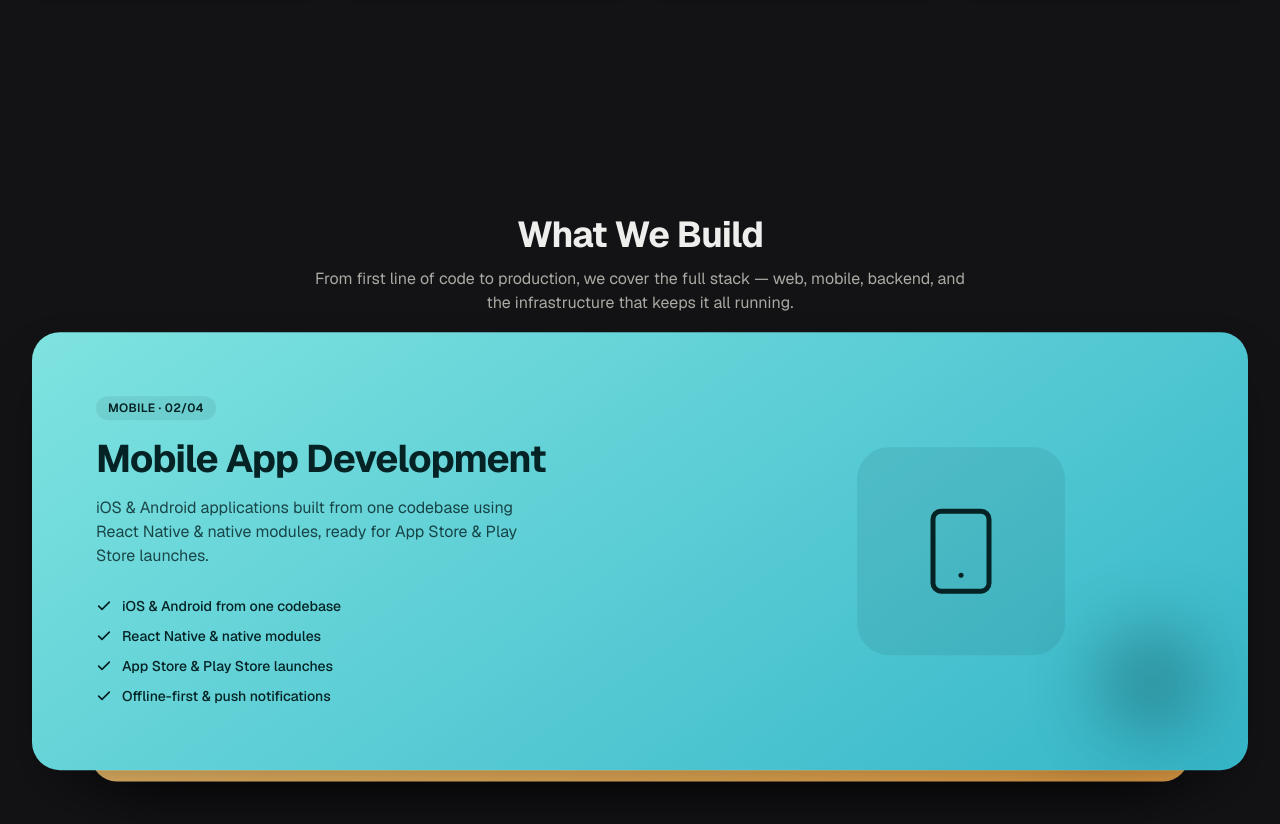
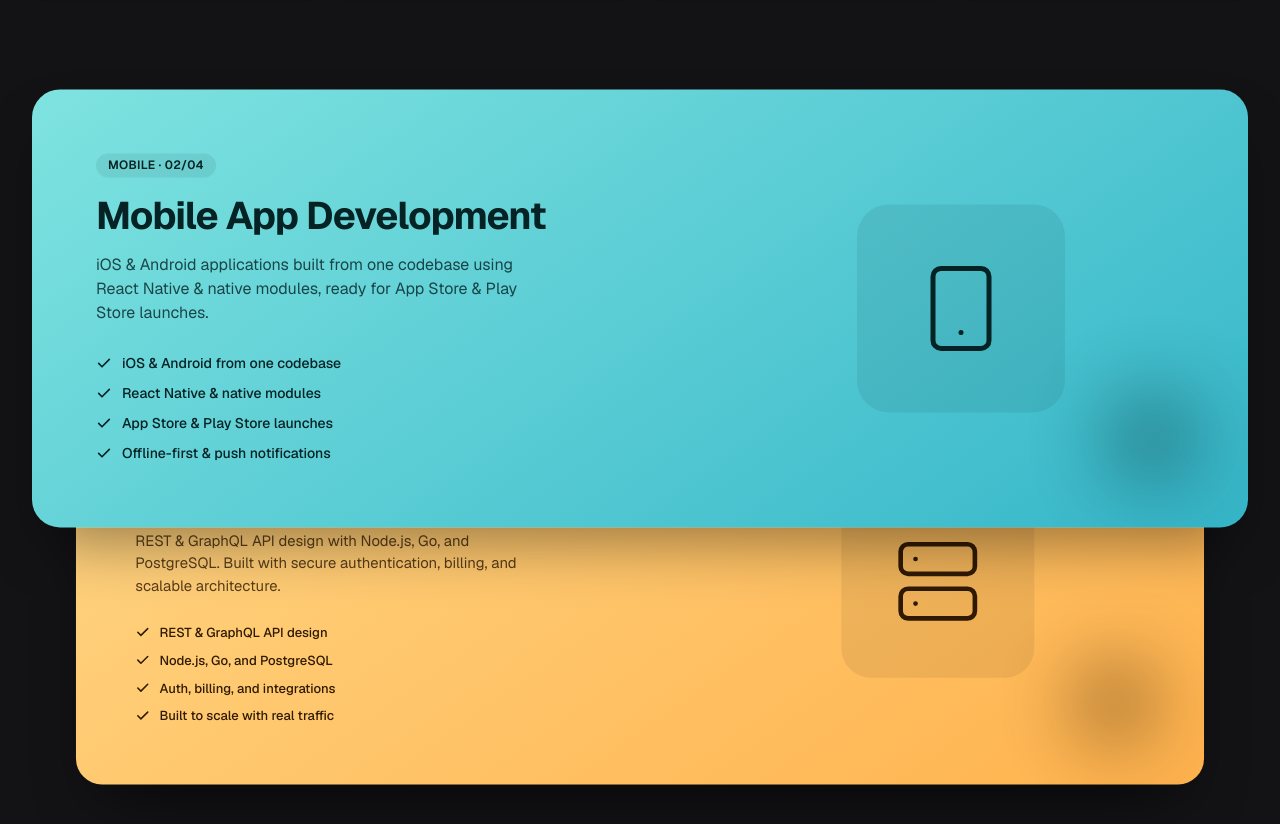
Before and after one commit to KompileX/KompileX_Landing_Page, a Next.js app: page / in a window 1280 px wide. Shown: the part 1714-2538 px from the top of the page. Built offline with nearby package versions, Linux system fonts and the light colour scheme.

Commit message:
industries we build and faq section removed

```diff
--- a/app/page.tsx
+++ b/app/page.tsx
@@ -4,8 +4,6 @@
 import StackSection from '@/components/StackSection'
 import HowItWorksSection from '@/components/WhyChooseUs'
 import CaseStudiesSection from '@/components/CaseStudiesSection'
-import UseCasesSection from '@/components/UseCasesSection'
-import FAQSection from '@/components/FAQSection'
 import ContactSection from '@/components/ContactSection'
 import Footer from '@/components/Footer'
 import { ToastProvider } from '@/components/Toast'
@@ -22,8 +20,6 @@
           <StackSection />
           <HowItWorksSection />
           <CaseStudiesSection />
-          <UseCasesSection />
-          <FAQSection />
           <ContactSection />
         </main>
       </div>
--- a/components/FAQSection.tsx
+++ /dev/null
@@ -1,82 +0,0 @@
-"use client"
-
-import {
-  Accordion,
-  AccordionContent,
-  AccordionItem,
-  AccordionTrigger,
-} from "@/components/ui/accordion"
-import { motion } from "motion/react"
-
-const faqs = [
-  {
-    question: "How do you scope a new project?",
-    answer:
-      "We start with a discovery call to understand your goals, users, and constraints. From there we put together a written scope with milestones and a timeline before any code gets written, so everyone agrees on what \"done\" looks like.",
-  },
-  {
-    question: "What's your typical project timeline?",
-    answer:
-      "It depends on scope, but most engagements run from a few weeks for a focused build to a few months for a full product. We work in short iterations and share progress continuously rather than disappearing until launch day.",
-  },
-  {
-    question: "Do you work with early-stage startups or only established companies?",
-    answer:
-      "Both. We regularly help startups go from idea to MVP, and we also work with established teams who need extra engineering capacity or a specific system built and integrated into what they already have.",
-  },
-  {
-    question: "Do you sign NDAs and handle IP properly?",
-    answer:
-      "Yes. We're happy to sign an NDA before any detailed discussion, and all code and IP produced for a client project belongs to that client once the engagement is paid in full.",
-  },
-  {
-    question: "Do you offer support after launch?",
-    answer:
-      "Yes — we don't disappear after deployment. We offer ongoing support and maintenance retainers, and since our team built the system, we already know it well when something needs fixing or extending.",
-  },
-]
-
-export default function FAQSection() {
-  return (
-    <motion.section
-      id="faq"
-      initial={{ y: 20, opacity: 0 }}
-      whileInView={{ y: 0, opacity: 1 }}
-      viewport={{ once: true }}
-      transition={{ duration: 0.5, delay: 0.5, type: "spring", bounce: 0 }}
-      className="relative w-full max-w-screen-xl mx-auto px-4 py-14 lg:py-20 gap-5 md:px-8 flex flex-col justify-center items-center"
-    >
-      {/* Blue glow background - left side */}
-      <div className="w-full h-full absolute top-0 flex justify-end items-center pointer-events-none">
-        <div className="w-3/4 flex justify-center items-center">
-          <div className="w-12 h-[600px] bg-light blur-[70px] rounded-3xl -rotate-[15deg] sm:-rotate-[35deg] will-change-transform" />
-        </div>
-      </div>
-
-      <div className="flex flex-col gap-3 justify-center items-center">
-        <h4 className="text-3xl font-bold sm:text-4xl bg-gradient-to-b from-foreground to-muted-foreground text-transparent bg-clip-text">
-          FAQ
-        </h4>
-        <p className="max-w-xl text-center text-sm bg-gradient-to-b from-foreground to-muted-foreground text-transparent bg-clip-text">
-          Everything you need to know about working with KompileX.
-        </p>
-      </div>
-      <div className="flex w-full max-w-2xl">
-        <Accordion type="multiple" className="w-full">
-          {faqs.map((faq, index) => (
-            <AccordionItem
-              key={index}
-              value={`item-${index}`}
-              className="text-muted-foreground"
-            >
-              <AccordionTrigger className="text-left">
-                {faq.question}
-              </AccordionTrigger>
-              <AccordionContent>{faq.answer}</AccordionContent>
-            </AccordionItem>
-          ))}
-        </Accordion>
-      </div>
-    </motion.section>
-  )
-}
--- a/components/UseCasesSection.tsx
+++ /dev/null
@@ -1,171 +0,0 @@
-'use client'
-
-import { Card, CardContent } from '@/components/ui/card'
-import { Badge } from '@/components/ui/badge'
-import { motion } from 'motion/react'
-import { Rocket, Landmark, HeartPulse, ShoppingCart, GraduationCap, Building2, CheckIcon } from 'lucide-react'
-
-const useCases = [
-  {
-    icon: Rocket,
-    title: 'Startups & SaaS',
-    badge: 'Startups',
-    color: 'text-foreground',
-    bg: 'bg-muted',
-    border: 'border-border',
-    items: [
-      'MVP to production in weeks, not months',
-      'Fractional CTO-style technical guidance',
-      'Scalable architecture from day one',
-      'Fast iteration as requirements evolve',
-    ],
-  },
-  {
-    icon: Landmark,
-    title: 'Fintech',
-    badge: 'Fintech',
-    color: 'text-foreground',
-    bg: 'bg-muted',
-    border: 'border-border',
-    items: [
-      'Secure payment & ledger systems',
-      'Compliance-aware data handling',
-      'Auditable transaction pipelines',
-      'Integrations with banking & payment APIs',
-    ],
-  },
-  {
-    icon: HeartPulse,
-    title: 'Healthcare',
-    badge: 'Health',
-    color: 'text-foreground',
-    bg: 'bg-muted',
-    border: 'border-border',
-    items: [
-      'Patient-data-safe architecture',
-      'Scheduling & records platforms',
-      'Telehealth-ready infrastructure',
-      'Careful, privacy-first data design',
-    ],
-  },
-  {
-    icon: ShoppingCart,
-    title: 'E-commerce',
-    badge: 'Retail',
-    color: 'text-foreground',
-    bg: 'bg-muted',
-    border: 'border-border',
-    items: [
-      'Custom storefronts & checkout flows',
-      'Inventory & order management',
-      'Payment gateway integrations',
-      'Performance tuned for conversion',
-    ],
-  },
-  {
-    icon: GraduationCap,
-    title: 'EdTech',
-    badge: 'Education',
-    color: 'text-foreground',
-    bg: 'bg-muted',
-    border: 'border-border',
-    items: [
-      'Course & content management systems',
-      'Progress tracking & analytics',
-      'Video & live-session platforms',
-      'Accessible, multi-device experiences',
-    ],
-  },
-  {
-    icon: Building2,
-    title: 'Enterprise',
-    badge: 'Enterprise',
-    color: 'text-foreground',
-    bg: 'bg-muted',
-    border: 'border-border',
-    items: [
-      'Internal tools & workflow automation',
-      'Legacy system modernization',
-      'SSO & role-based access control',
-      'Long-term support & maintenance',
-    ],
-  },
-]
-
-const containerVariants = {
-  hidden: {},
-  visible: { transition: { staggerChildren: 0.1 } },
-}
-
-const itemVariants = {
-  hidden: { opacity: 0, y: 24 },
-  visible: { opacity: 1, y: 0, transition: { duration: 0.5, type: 'spring' as const, bounce: 0 } },
-}
-
-export default function UseCasesSection() {
-  return (
-    <section id="industries" className="w-full py-14 lg:py-20">
-      <div className="max-w-screen-xl mx-auto px-4 md:px-8">
-
-        {/* Header */}
-        <motion.div
-          initial={{ opacity: 0, y: 20 }}
-          whileInView={{ opacity: 1, y: 0 }}
-          viewport={{ once: true }}
-          transition={{ duration: 0.5, type: 'spring', bounce: 0 }}
-          className="mb-10 text-center flex flex-col gap-3"
-        >
-          <h2 className="text-3xl font-bold sm:text-4xl bg-gradient-to-b from-foreground to-muted-foreground text-transparent bg-clip-text">
-            Industries We Serve
-          </h2>
-          <p className="max-w-xl mx-auto text-sm text-muted-foreground">
-            Different industries, same approach — senior engineering focused on what actually moves your product forward.
-          </p>
-        </motion.div>
-
-        {/* Grid */}
-        <motion.div
-          variants={containerVariants}
-          initial="hidden"
-          whileInView="visible"
-          viewport={{ once: true }}
-          className="grid gap-6 md:grid-cols-2 lg:grid-cols-3"
-        >
-          {useCases.map((uc) => {
-            const Icon = uc.icon
-            return (
-              <motion.div key={uc.title} variants={itemVariants}>
-                <Card className="group h-full hover:shadow-lg transition-all duration-300 bg-card/60 backdrop-blur-sm">
-                  <CardContent className="p-8 flex flex-col gap-5">
-                    {/* Icon + Badge */}
-                    <div className="flex items-center justify-between">
-                      <div className={`w-11 h-11 rounded-xl flex items-center justify-center border ${uc.bg} ${uc.border} ${uc.color}`}>
-                        <Icon className="w-5 h-5" strokeWidth={1.5} />
-                      </div>
-                      <Badge variant="outline" className={`text-xs ${uc.color} ${uc.border}`}>
-                        {uc.badge}
-                      </Badge>
-                    </div>
-
-                    {/* Title */}
-                    <h3 className="text-base font-semibold text-foreground">{uc.title}</h3>
-
-                    {/* Items */}
-                    <ul className="flex flex-col gap-2">
-                      {uc.items.map((item) => (
-                        <li key={item} className="flex items-start gap-2.5 text-sm text-muted-foreground">
-                          <CheckIcon className={`w-3.5 h-3.5 mt-0.5 shrink-0 ${uc.color}`} strokeWidth={2.5} />
-                          <span>{item}</span>
-                        </li>
-                      ))}
-                    </ul>
-                  </CardContent>
-                </Card>
-              </motion.div>
-            )
-          })}
-        </motion.div>
-      </div>
-    </section>
-  )
-}
```
